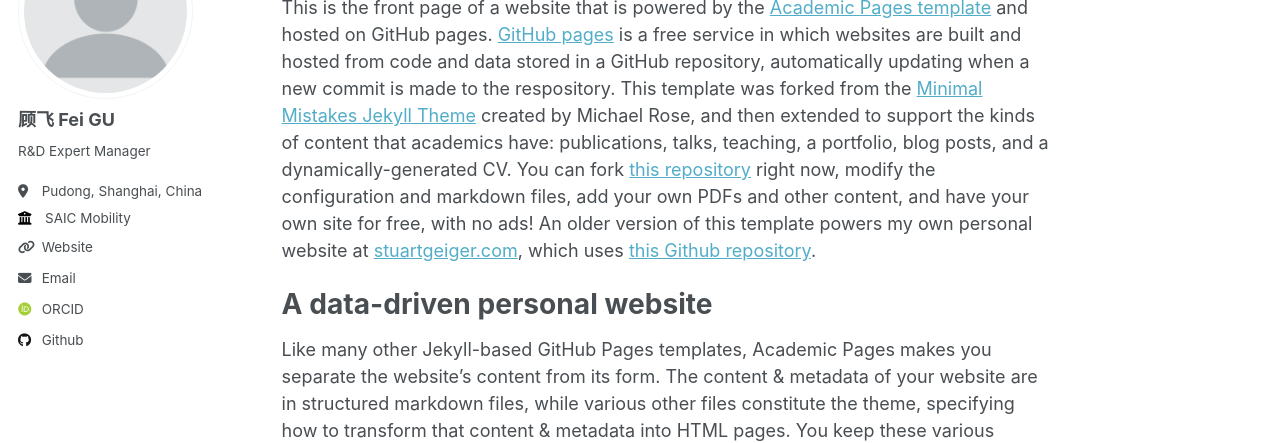
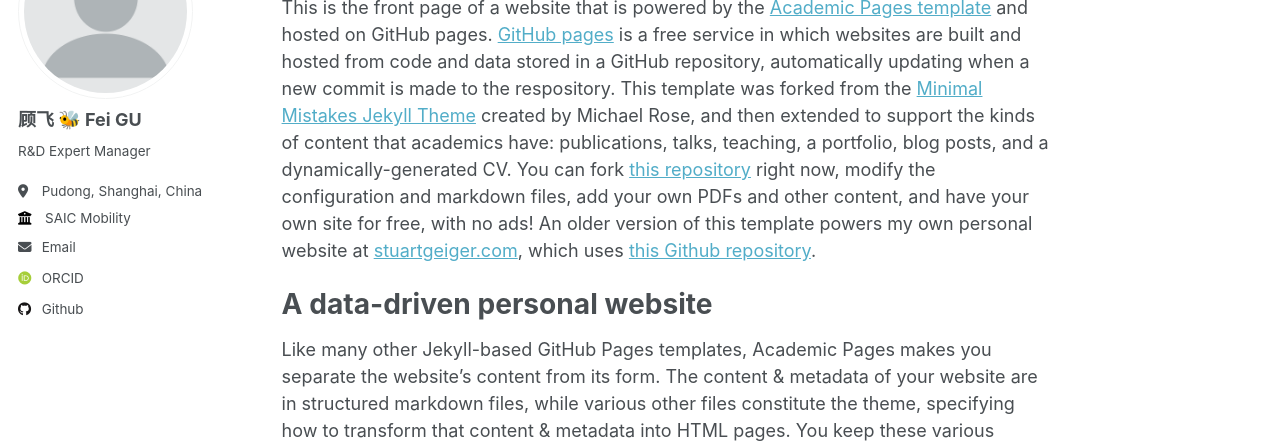
Before and after one commit to rongmax-gufei/rongmax-gufei.github.io, a Jekyll site: the page built from _pages/about.md, in a window 1280 px wide. Shown: the part 182-625 px from the top of the page. Built offline with Jekyll 4.4.1, drawn with Linux system fonts in a browser that asks for light colours; some web fonts are replaced; part of the change alters nothing that is shown.

```diff
--- a/_config.yml
+++ b/_config.yml
@@ -22,12 +22,12 @@ repository               : "rongmax-gufei/rongmax-gufei.github.io"
 author:
   # Biographic information
   avatar           : "profile.png"
-  name             : "顾飞 Fei GU"
+  name             : "顾飞 🐝 Fei GU"
   pronouns         : # example: "she/her"
   bio              : "R&D Expert Manager"
   location         : "Pudong, Shanghai, China"
   employer         : "SAIC Mobility"
-  uri              : "fei.gu@skema.edu" # URL
+  uri              : # URL
   email            : "fei.gu@skema.edu"
 
   # Academic websites
```
